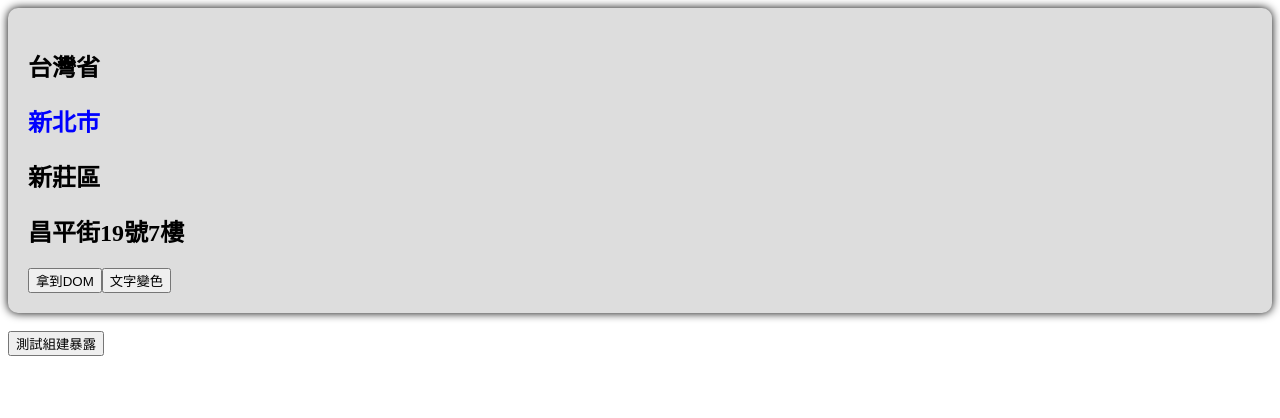
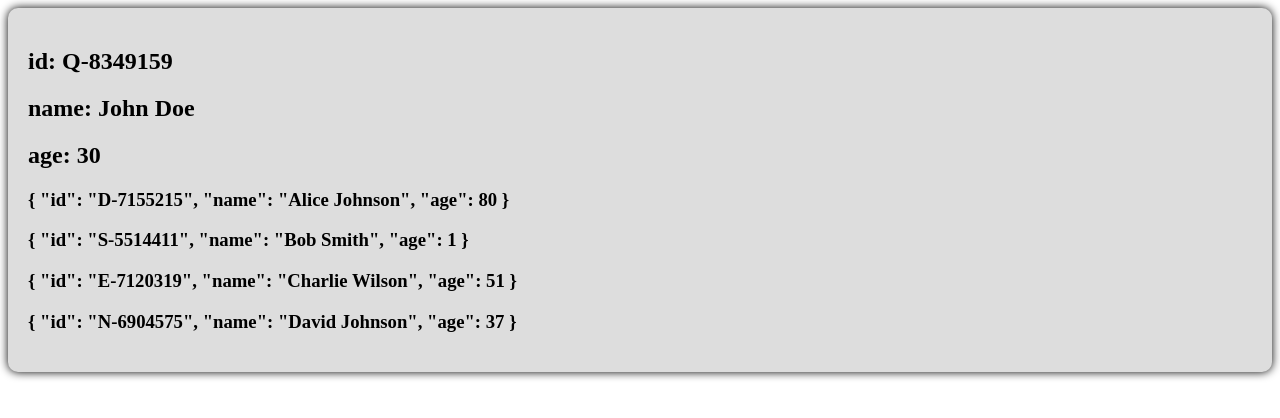
Before and after one commit to jack755051/vue_practice, a Vue app: page / in a window 1280 px wide. Shown: the top 418 px of the page. Built offline with nearby package versions, Linux system fonts and the light colour scheme.

Commit message:
add: 024.回顾TS中的_接口_泛型_自定义类型

```diff
--- a/src/App.vue
+++ b/src/App.vue
@@ -1,7 +1,15 @@
 <template>
-    <TagRef ref="test"></TagRef>
+
+    <TypescriptReview></TypescriptReview>
+
+    <!-- ------ -->
+
+    <!-- <TagRef ref="test"></TagRef>
     <br/>
-    <button @click="testDefineExpose">測試組建暴露</button>
+    <button @click="testDefineExpose">測試組建暴露</button> -->
+
+    <!-- ------ -->
+
     <!-- <WatchEffect></WatchEffect> -->
     <!-- <Watch_04></Watch_04> -->
     <!-- <Watch></Watch> -->
@@ -23,7 +31,8 @@ export default {
         Watch,
         Watch_04,
         WatchEffect,
-        TagRef
+        TagRef,
+        TypescriptReview
     }
     }
 </script>
@@ -36,6 +45,8 @@ export default {
     import Watch_04 from "./components/Watch_04.vue";
     import WatchEffect from "./components/WatchEffect.vue";
     import TagRef from "./components/TagRef.vue";
+    import TypescriptReview from "./components/Typescript.vue";
+
 
     import { ref } from "vue";
 
--- /dev/null
+++ b/src/Types/index.ts
@@ -0,0 +1,5 @@
+export interface PersonInit{
+    id:string;
+    name:string;
+    age:number
+}
--- /dev/null
+++ b/src/components/Typescript.vue
@@ -0,0 +1,90 @@
+<template>
+    <div class="ts">
+        <h2
+        v-for="(entry, index) in Object.entries(person)"
+        :key="index"
+        > {{ entry[0] }}: {{ entry[1] }} </h2>
+
+        <h3
+        v-for="(p, indexList) in personList"
+        :key="indexList"
+        >{{ p }}</h3>
+    </div>
+</template>
+
+<script lang="ts">
+export default {
+    name:"TypescriptReview",
+}
+</script>
+
+<script lang="ts" setup>
+    import { ref } from 'vue';
+    import { type PersonInit } from '../Types/index';
+
+    let newId = idMaker();
+
+    let person = ref<PersonInit>({
+        id: newId,
+        name: "John Doe",
+        age: 30,
+    })
+
+    let personList = ref<Array<PersonInit>>([
+        { id: idMaker(), name: "Alice Johnson", age: Number(getRandomNumber(2)) },
+        { id: idMaker(), name: "Bob Smith", age: Number(getRandomNumber(2)) },
+        { id: idMaker(), name: "Charlie Wilson", age: Number(getRandomNumber(2)) },
+        { id: idMaker(), name: "David Johnson", age: Number(getRandomNumber(2)) },
+    ])
+
+    function idMaker():string{
+        let engPart:string = getRandomLetter();
+        let numberPart:string = getRandomNumber(7)
+
+        return engPart + "-" +  numberPart;
+    }
+
+    function getRandomLetter(){
+        const letters = "ABCDEFGHIJKLMNOPQRSTUVWXYZ";
+        const index =  Math.floor(Math.random() * letters.length);
+        return letters[index];
+    }
+
+    function getRandomNumber(times:number){
+        let random = '';
+        // const initialValue = 0;
+
+        for(let i = 0;i <times;i++){
+            random += Math.floor(Math.random() * 10);
+        }
+
+        // 如果開頭為0
+        // if(random.startsWith('0')){
+        //     //拆分成陣列
+        //     const a  = random
+        //     .split('')
+        //     .reduce((b, c) => b + Number(c), initialValue);
+
+        //     if (a == 0){
+        //         return getRandomNumber(times);
+        //     }
+        //     return random
+        // }
+
+        // 檢查是否為全 0 的情況，如果是，重新生成
+        if (/^0+$/.test(random)) {
+            return getRandomNumber(times);
+        }
+
+        return random;
+    }
+</script>
+
+<style>
+    .ts{
+        background-color: #ddd;
+        box-shadow: 0 0 10px;
+        border-radius: 10px;
+        padding: 20px;
+    }
+</style>
```
